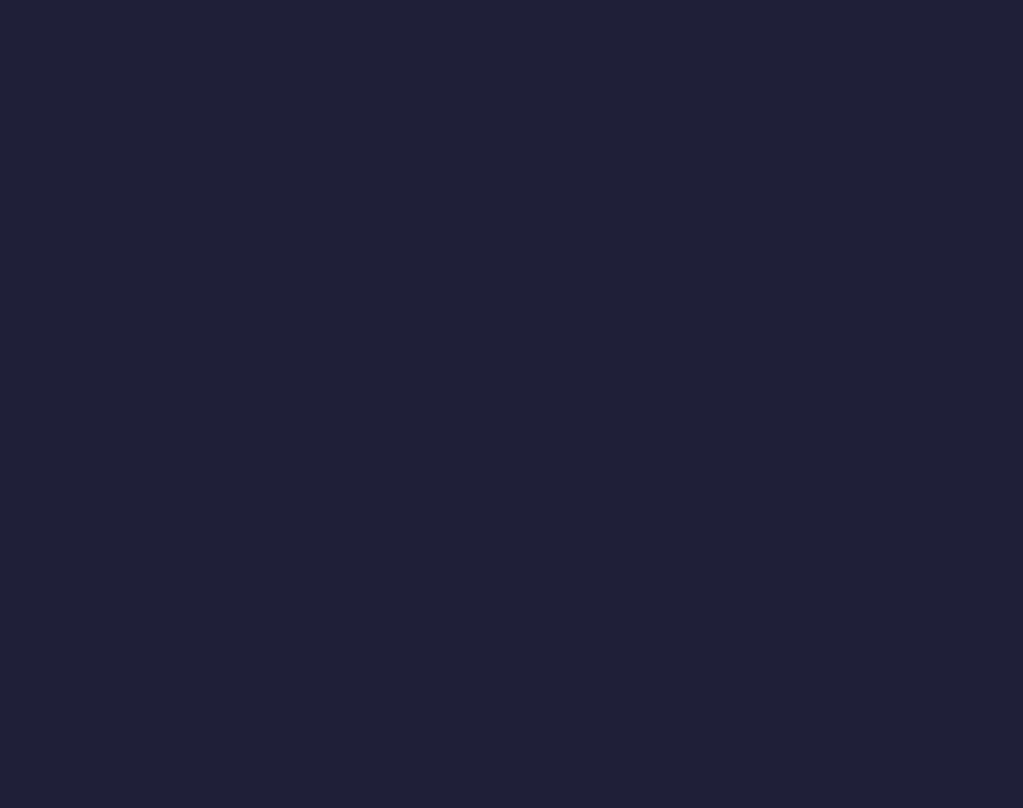
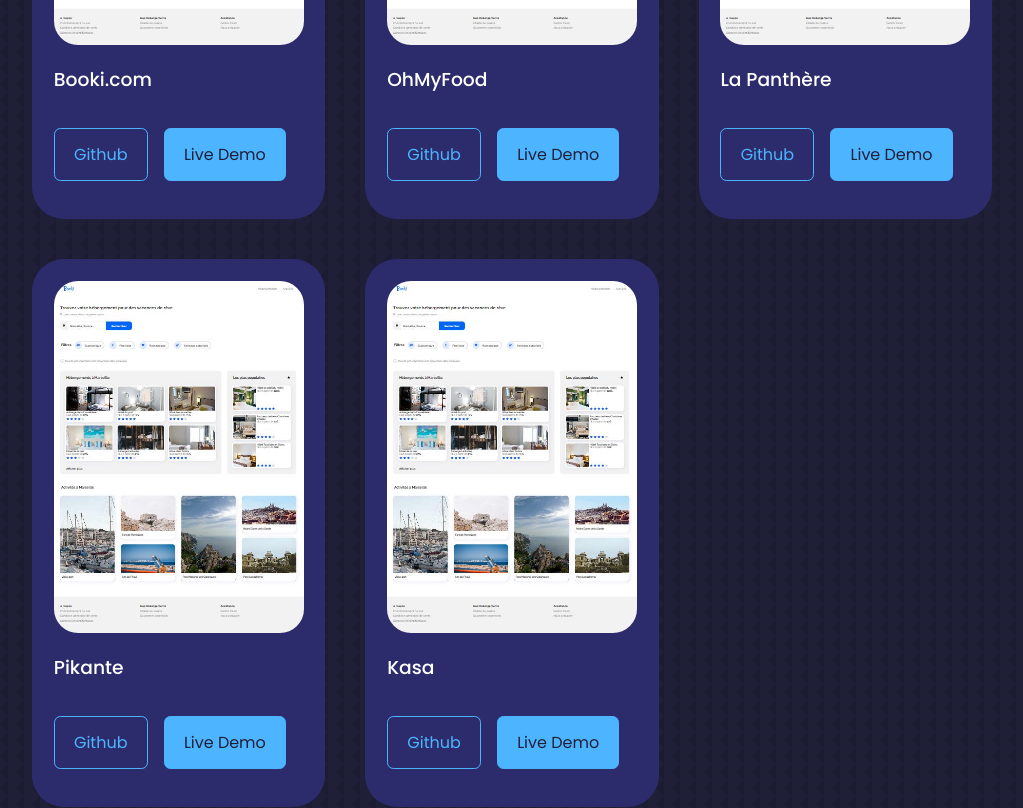
Before and after one commit to Manidoux41/ManiDev-portfolio, a React (Create React App) app: page / in a window 1280 px wide. Shown: the part 3540-4348 px from the top of the page, without its empty margins (128-1151 px from the left). Before the commit the page ends 3500 px from the top, so only its background shows below. Built offline with nearby package versions, Linux system fonts and the light colour scheme.

Commit message:
portfolio section completed

```diff
--- a/src/components/portfolio/Portfolio.jsx
+++ b/src/components/portfolio/Portfolio.jsx
@@ -1,4 +1,5 @@
 import React from "react";
+import booki from "../../assets/booki.JPG";
 import "./portfolio.css";
 
 const Portfolio = () => {
@@ -8,7 +9,114 @@
       <h2>Portfolio</h2>
       <div className="container portfolio__container">
         <article className="portfolio__item">
-
+          <div className="portfolio__item-image">
+            <img src={booki} alt="booki.com" />
+          </div>
+          <h3>Booki.com</h3>
+          <div className="portfolio__item-cta">
+            <a
+              href="https://github.com/Manidoux41/booki_v5.git"
+              className="btn"
+              target="_blank"
+            >
+              Github
+            </a>
+            <a
+              href="https://manidoux41.github.io/booki_v5/"
+              className="btn btn-primary"
+              target="_blank"
+            >
+              Live Demo
+            </a>
+          </div>
+        </article>
+        <article className="portfolio__item">
+          <div className="portfolio__item-image">
+            <img src={booki} alt="booki.com" />
+          </div>
+          <h3>OhMyFood</h3>
+          <div className="portfolio__item-cta">
+            <a
+              href="https://github.com/Manidoux41/booki_v5.git"
+              className="btn"
+              target="_blank"
+            >
+              Github
+            </a>
+            <a
+              href="https://manidoux41.github.io/booki_v5/"
+              className="btn btn-primary"
+              target="_blank"
+            >
+              Live Demo
+            </a>
+          </div>
+        </article>
+        <article className="portfolio__item">
+          <div className="portfolio__item-image">
+            <img src={booki} alt="booki.com" />
+          </div>
+          <h3>La Panthère</h3>
+          <div className="portfolio__item-cta">
+            <a
+              href="https://github.com/Manidoux41/booki_v5.git"
+              className="btn"
+              target="_blank"
+            >
+              Github
+            </a>
+            <a
+              href="https://manidoux41.github.io/booki_v5/"
+              className="btn btn-primary"
+              target="_blank"
+            >
+              Live Demo
+            </a>
+          </div>
+        </article>
+        <article className="portfolio__item">
+          <div className="portfolio__item-image">
+            <img src={booki} alt="booki.com" />
+          </div>
+          <h3>Pikante</h3>
+          <div className="portfolio__item-cta">
+            <a
+              href="https://github.com/Manidoux41/booki_v5.git"
+              className="btn"
+              target="_blank"
+            >
+              Github
+            </a>
+            <a
+              href="https://manidoux41.github.io/booki_v5/"
+              className="btn btn-primary"
+              target="_blank"
+            >
+              Live Demo
+            </a>
+          </div>
+        </article>
+        <article className="portfolio__item">
+          <div className="portfolio__item-image">
+            <img src={booki} alt="booki.com" />
+          </div>
+          <h3>Kasa</h3>
+          <div className="portfolio__item-cta">
+            <a
+              href="https://github.com/Manidoux41/booki_v5.git"
+              className="btn"
+              target="_blank"
+            >
+              Github
+            </a>
+            <a
+              href="https://manidoux41.github.io/booki_v5/"
+              className="btn btn-primary"
+              target="_blank"
+            >
+              Live Demo
+            </a>
+          </div>
         </article>
       </div>
     </section>
--- a/src/components/portfolio/portfolio.css
+++ b/src/components/portfolio/portfolio.css
@@ -0,0 +1,47 @@
+.portfolio__container {
+    display: grid;
+    grid-template-columns: repeat(3, 1fr);
+    gap: 2.5rem;
+}
+
+.portfolio__item {
+    background: var(--color-bg-variant);
+    padding: 1.3rem;
+    border-radius: 2rem;
+    border: 1px solid transparent;
+    transition: var(--transition);
+}
+.portfolio__item:hover {
+    border-color: var(--color-primary-variant);
+    background: transparent;
+}
+
+.portfolio__item-image {
+    border-radius: 1.5rem;
+    overflow: hidden;
+}
+.portfolio__item h3 {
+    margin: 1.2rem 0 2rem;
+}
+.portfolio__item-cta {
+    display: flex;
+    gap: 1rem;
+    margin-bottom: 1rem;
+}
+
+/*====== MEDIA QUERIES (Medium devices) =====*/
+
+@media screen and (max-width: 1024px) {
+   .portfolio__container {
+    grid-template-columns: 1fr 1fr;
+    gap: 1.2rem;
+   }
+  }
+  /*====== MEDIA QUERIES (Small devices) =====*/
+
+  @media screen and (max-width: 600px) {
+      .portfolio__container {
+        grid-template-columns: 1fr;
+        gap: 1rem;
+      }
+  }
```
Also changed, not shown: src/assets/booki.JPG (added).
